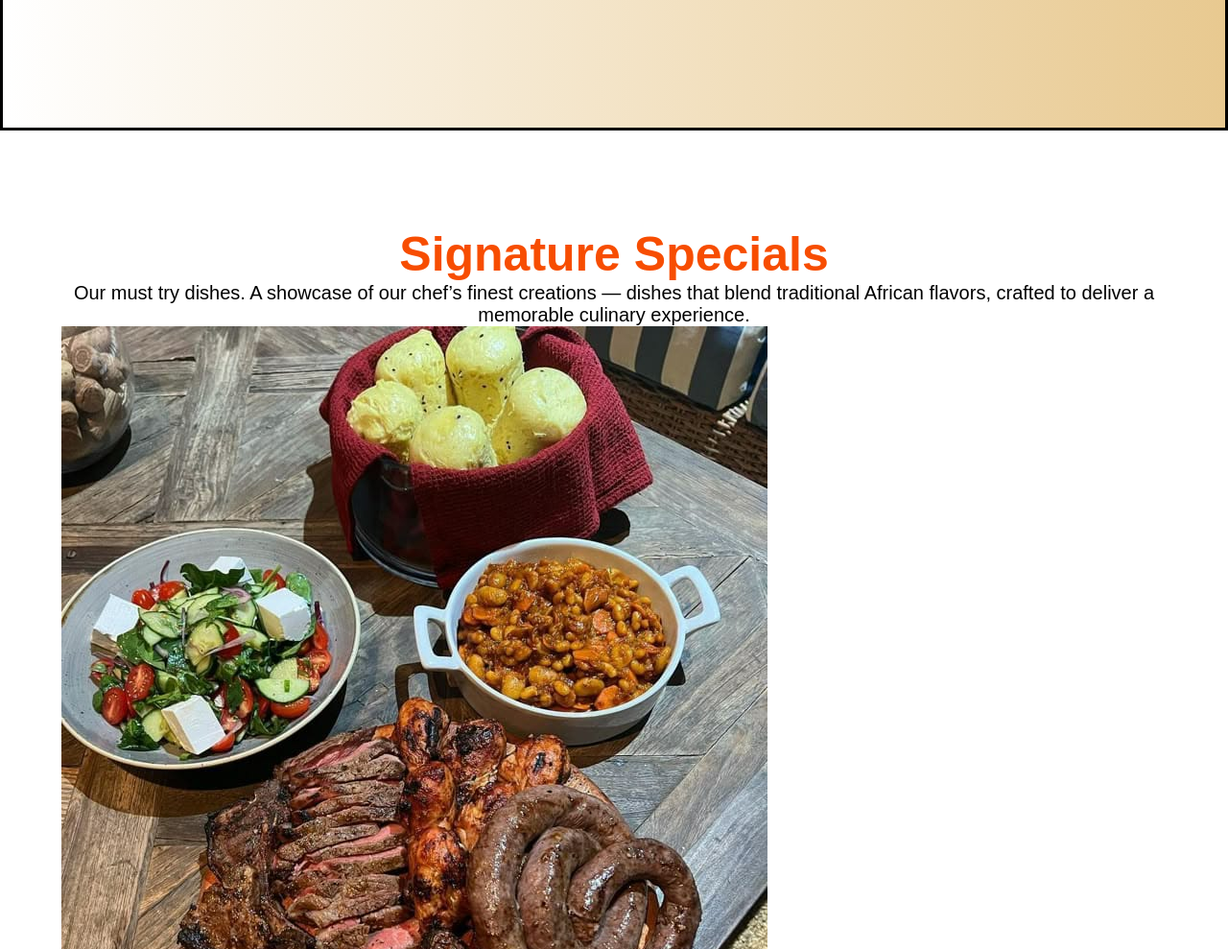
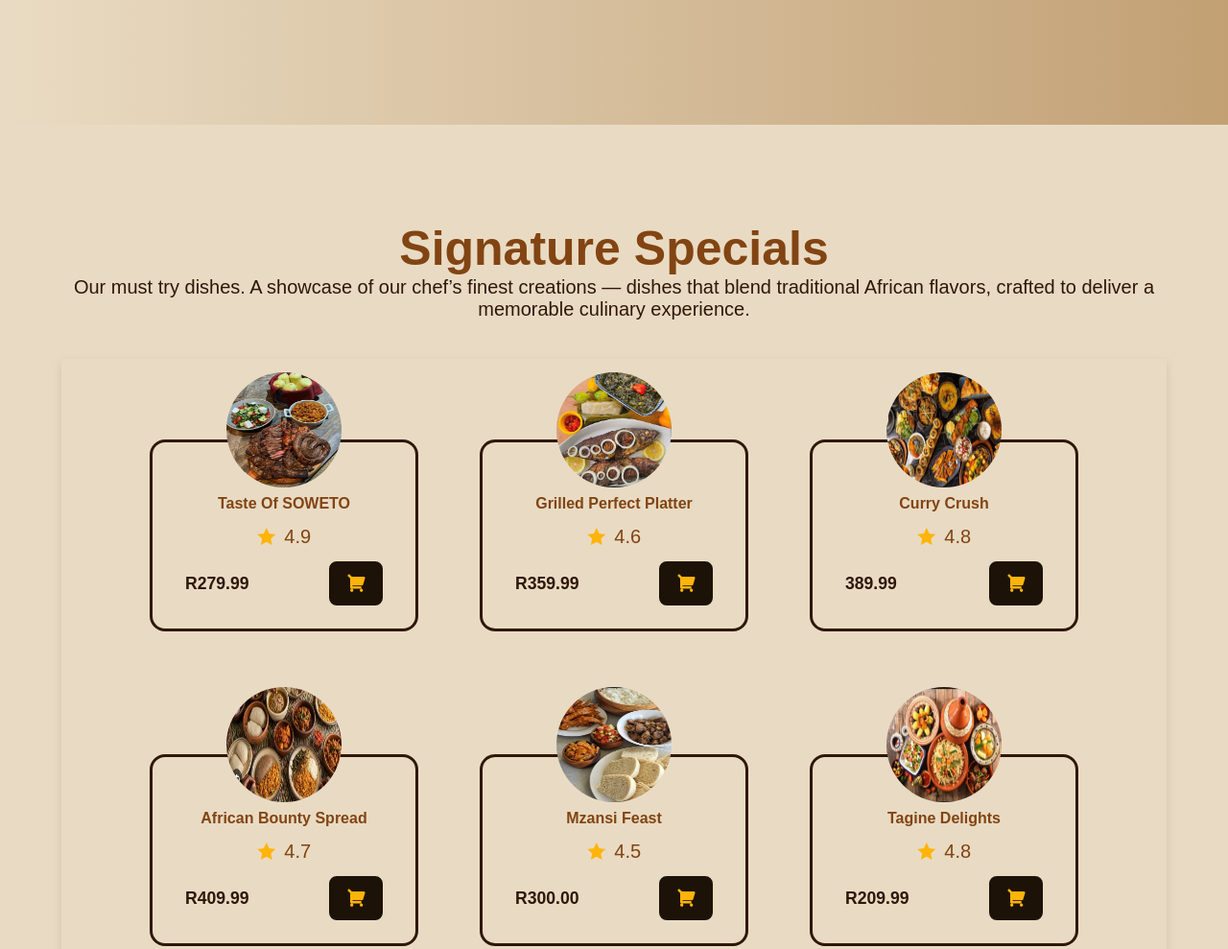
Before and after one commit to tshoniunathi/AWS-Restaurant, a plain HTML site: page index.html in a window 1280 px wide. Shown: the part 1000-1989 px from the top of the page at 96% size. Drawn offline with nearby package versions, Linux system fonts and the light colour scheme; a web font is replaced by a local one.

Commit message:
CSS Update

```diff
--- a/Stylesheet.css
+++ b/Stylesheet.css
@@ -2,14 +2,14 @@
 
 :root {
   /*COLORS*/
-  --primary-color: #f74d01;
-  --background-primary-color: rgb(232, 201, 144);
-  --primary-color-border: rgb(184, 147, 80);
-  --primary-color-light: #ffb40a;
-  --secondary-color: #014425;
-  --text-dark: #0a0a0a;
-  --text-light: #737373;
-  --white: #ffffff;
+  --primary-color: #1d1207;
+  --background-primary-color: #c2a074;
+  --primary-color-border: #2f1708;
+  --primary-color-light: #c2935a;
+  --secondary-color: #824413;
+  --text-dark: #120d04;
+  --text-light: #dcbe94;
+  --white: #e9dbc3;
   /*RADIUS*/
   --max-width: 1200px;
   --small-radius: 8px;
@@ -34,6 +34,28 @@ html {
   padding-block: 100px;
 }
 
+.order-button {
+  background-color: var(--primary-color);
+  color: var(--white);
+  padding: 5px 8px;
+  border-radius: 25px;
+  text-decoration: none;
+  font-weight: 600;
+  transition: background 0.3s, transform 0.2s;
+}
+
+.order-button:hover {
+  background-color: var(--secondary-color);
+  transform: scale(1.05);
+}
+
+.logo {
+  width: 280px;
+  height: auto;
+  display: block;
+  margin-top: -10px;
+}
+
 .primary-button,
 .light-button {
   padding: 8px 14px;
@@ -45,18 +67,31 @@ html {
   align-items: center;
   gap: 4px;
   text-decoration: none;
+  align-items: center;
+  gap: 8px;
 }
 
 .primary-button {
   background: var(--primary-color);
   color: var(--white);
   border: 4px solid var(--primary-color);
+  transition: background 0.3s, transform 0.2s;
+}
+.primary-button:hover {
+  background-color: var(--secondary-color);
+  transform: scale(1.05);
 }
 
 .light-button {
   background: var(--white);
   color: var(--primary-color);
   border: 4px solid var(--primary-color);
+  transition: background 0.3s, transform 0.2s;
+}
+.light-button:hover {
+  color: var(--white);
+  background-color: var(--secondary-color);
+  transform: scale(1.05);
 }
 
 /*HEADER*/
@@ -69,7 +104,11 @@ html {
   align-items: center;
   position: fixed;
   width: 100%;
-  background: linear-gradient(to right, white, var(--background-primary-color));
+  background: linear-gradient(
+    to right,
+    var(--white),
+    var(--background-primary-color)
+  );
   box-shadow: 0px 0px 10px rgba(0, 0, 0, 0.1);
 }
 
@@ -89,21 +128,21 @@ html {
 .header_menus li a {
   text-decoration: none;
   font-weight: 600;
-  color: var(--secondary-color);
+  color: var(--primary-color);
   font-size: 20px;
   transition: 300ms ease;
   position: relative;
 }
 
 .header_menus li a:hover {
-  color: var(--primary-color);
+  color: var(--secondary-color);
 }
 
 .header_menus li a::after {
   position: absolute;
   width: 100%;
   height: 2px;
-  background: var(--primary-color);
+  background: var(--secondary-color);
   left: 0;
   bottom: -6px;
 }
@@ -115,7 +154,7 @@ html {
 /*SECTION HOME*/
 .section-home {
   padding-top: 130px;
-  border: solid;
+  /* border: solid;*/
   display: flex;
   align-items: center;
   background: linear-gradient(
@@ -123,7 +162,6 @@ html {
     var(--white),
     var(--background-primary-color)
   );
-
   gap: 80px;
   min-height: 100dvh;
   justify-content: space-between;
@@ -136,7 +174,7 @@ html {
 }
 
 .section-home_title span {
-  color: var(--primary-color);
+  color: var(--secondary-color);
 }
 
 .section-home_buttons {
@@ -150,15 +188,97 @@ html {
   max-width: 600px;
 }
 
+/*SECTION SIGNATURE*/
+.section-about {
+  background: var(--white);
+  color: var(--text-dark);
+}
+.section-menu_signature {
+  color: var(--secondary-color);
+  margin-top: 40px;
+  display: flex;
+  justify-content: center;
+  gap: 64px;
+  flex-wrap: wrap;
+  transition: 0.3s ease;
+  box-shadow: 0 4px 10px rgba(0, 0, 0, 0.1);
+  padding: 20px;
+}
+.signature-menu_card {
+  border: 3px solid var(--primary-color-border);
+  width: 280px;
+  border-radius: var(--medium-radius);
+  display: flex;
+  flex-direction: column;
+  align-items: center;
+  height: 200px;
+  justify-content: end;
+  margin-top: 64px;
+  cursor: pointer;
+  padding: 24px;
+}
+
+.section-menu_signature :hover {
+  background: var(--primary-color-light);
+}
+
+.signature-menu_card-image {
+  width: 100%;
+  aspect-ratio: 1/1;
+  width: 120px;
+  height: 120px;
+  border-radius: 50%;
+}
+
+.signature-menu_card-title {
+  font-size: 16px;
+  margin-top: 8px;
+}
+
+.signature-menu_card-rating {
+  align-items: center;
+  margin-top: 14px;
+  width: 100%;
+  text-align: center;
+}
+.signature-menu_card-rating i {
+  color: #ffb40a;
+  font-size: 20px;
+}
+
+.signature-menu_card-rating span {
+  margin-left: 4px;
+  font-size: 20px;
+}
+
+.signature-menu_card-footer {
+  color: var(--primary-color-border);
+  display: flex;
+  align-items: center;
+  justify-content: space-between;
+  width: 100%;
+  margin-top: 14px;
+  padding: 0 10px;
+  box-sizing: border-box;
+}
+
+.signature-menu_card-price {
+  font-weight: 600;
+  font-size: 1.1rem;
+}
 /*SECTION MENU*/
+.section-menus {
+  background: var(--primary-color-light);
+}
 .section-menu_title {
   font-family: sans-serif;
   font-size: 50px;
-  color: var(--primary-color);
+  color: var(--secondary-color);
   text-align: center;
 }
 
 .section-menu_description {
+  color: var(--primary-color-border);
   font-size: 20px;
   text-align: center;
 }
@@ -173,7 +293,7 @@ html {
 }
 
 .section-menus-card {
-  background: #fff;
+  background: var(--white);
   border-radius: 15px;
   box-shadow: 0 4px 10px rgba(0, 0, 0, 0.1);
   width: 260px;
@@ -186,6 +306,7 @@ html {
   transform: translateY(-10px);
   background-color: var(--primary-color);
   box-shadow: 0 4px 10px rgba(0, 0, 0, 0.15);
+  color: var(--white);
 }
 
 .section-menus_image {
```
